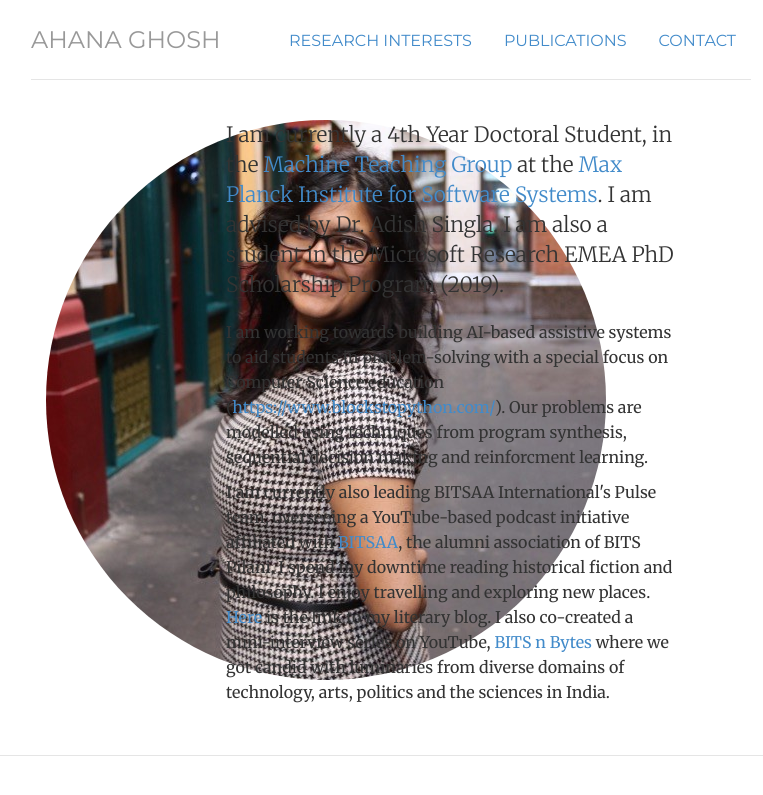
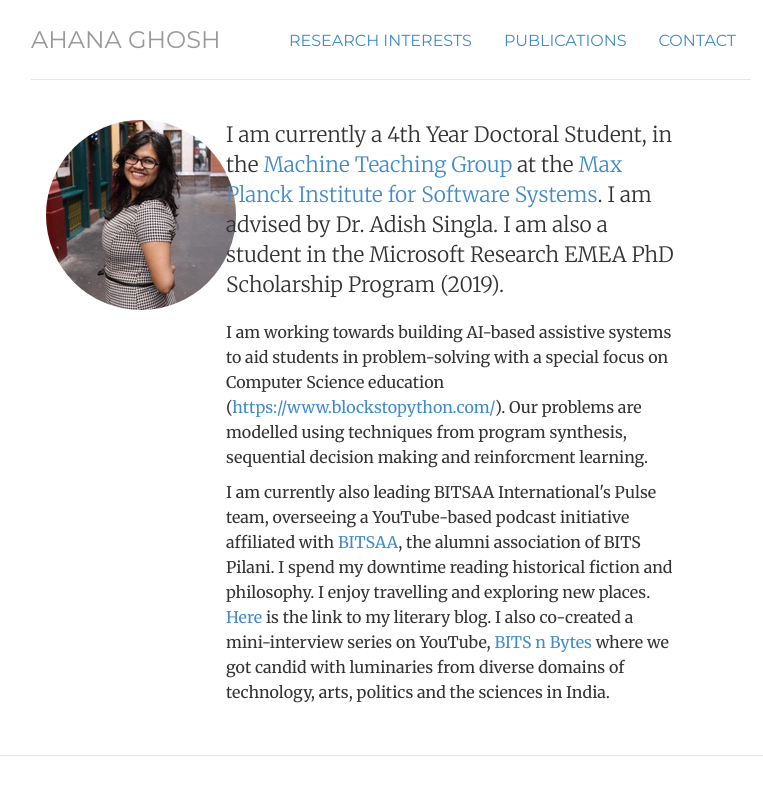
Before and after one commit to ahana204/ahana204.github.io, a Jekyll site: the page built from index.html, in a window 1280 px wide. Shown: the top 795 px of the page, without its empty margins (249-1012 px from the left). Built offline with Jekyll 4.4.1, drawn with Linux system fonts in a browser that asks for light colours.

Commit message:
Update index.html

```diff
--- a/index.html
+++ b/index.html
@@ -10,7 +10,7 @@ description: Ahana Ghosh | Doctoral Student | Max Planck Institute For Software
 <!-- <div class="jumbotron"> -->
 <div class="row marketing">
 	<div class="col-sm-3">
-	<img class="img-circle avatar" alt="Ahana Ghosh" src="img/ahana_image.jpeg">
+	<img class="img-circle avatar" alt="Ahana Ghosh" src="img/ahana_image_small.jpeg">
 	</div>
 	<div itemscope itemtype="http://data-vocabulary.org/Person" class="col-sm-8">
 	<p class="lead">I am currently a 4th Year Doctoral Student, in the <a href="https://machineteaching.mpi-sws.org/index.html">Machine Teaching Group</a> at the <a href="https://www.mpi-sws.org/">Max Planck Institute for Software Systems</a>.
```
